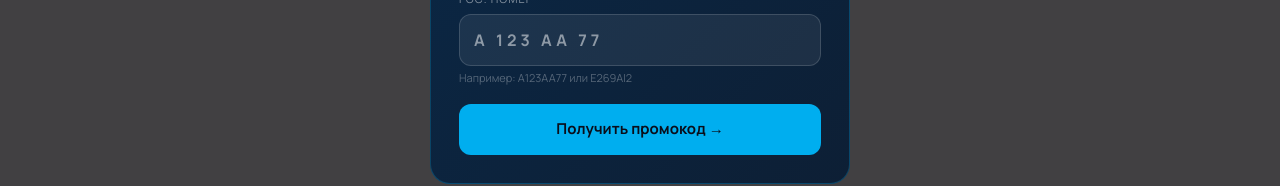
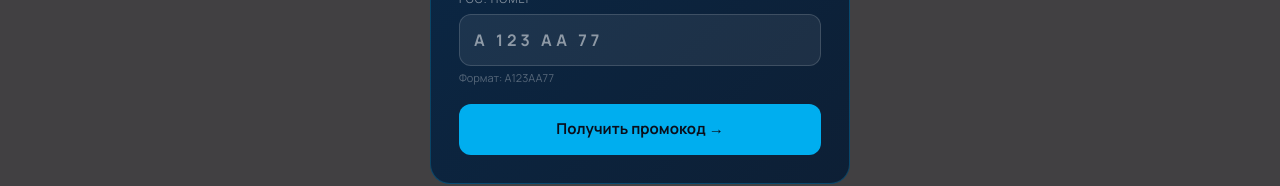
Before and after one commit to Slarck777/moi-robot, a Next.js app: page /promo in a window 1280 px wide. Shown: the part 591-777 px from the top of the page. Built offline with nearby package versions, Linux system fonts and the light colour scheme.

Commit message:
revert plate hint to standard Russian format only

```diff
--- a/components/marketing/NewClientOffer.tsx
+++ b/components/marketing/NewClientOffer.tsx
@@ -301,7 +301,7 @@ export function NewClientOffer() {
                     borderColor: errors.plate ? "#ff6b6b" : "rgba(255,255,255,0.15)",
                   }}
                 />
-                <p style={{ fontSize: 11, color: "rgba(255,255,255,0.3)", marginTop: 4 }}>Например: А123АА77 или E269AI2</p>
+                <p style={{ fontSize: 11, color: "rgba(255,255,255,0.3)", marginTop: 4 }}>Формат: А123АА77</p>
                 {errors.plate && <p style={{ fontSize: 11, color: "#ff6b6b", marginTop: 2 }}>{errors.plate}</p>}
               </div>
 
--- a/components/marketing/PromoPage.tsx
+++ b/components/marketing/PromoPage.tsx
@@ -194,7 +194,7 @@ export function PromoPage() {
                 <input type="text" placeholder="А 123 АА 77" value={plate} maxLength={9}
                   onChange={e => setPlate(formatPlate(e.target.value))}
                   style={{ ...INPUT_STYLE, letterSpacing: 4, fontWeight: 700, fontSize: 16, borderColor: errors.plate ? "#ff6b6b" : "rgba(255,255,255,0.15)" }} />
-                <p style={{ fontSize: 11, color: "rgba(255,255,255,0.3)", marginTop: 4 }}>Например: А123АА77 или E269AI2</p>
+                <p style={{ fontSize: 11, color: "rgba(255,255,255,0.3)", marginTop: 4 }}>Формат: А123АА77</p>
                 {errors.plate && <p style={{ fontSize: 11, color: "#ff6b6b", marginTop: 2 }}>{errors.plate}</p>}
               </div>
 
```
